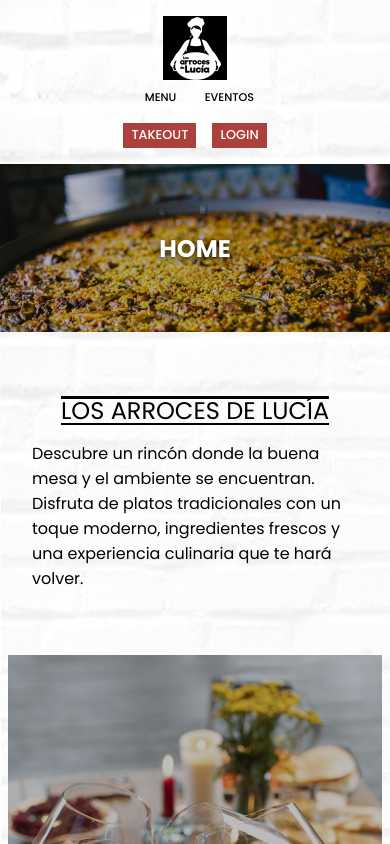
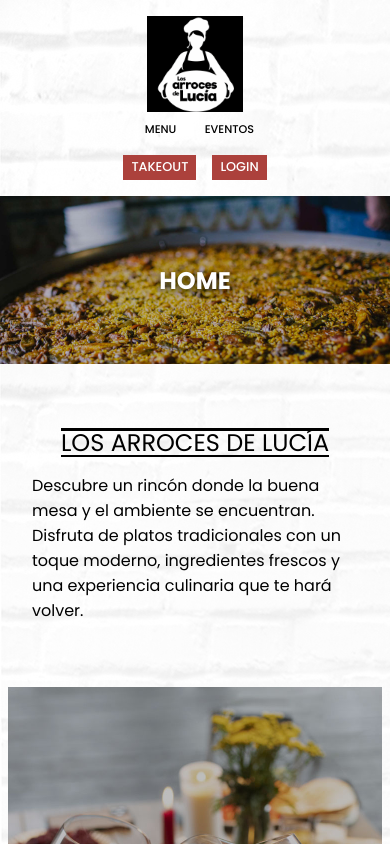
Before and after one commit to MartaCEI/restaurante_frontend, a React (Vite) app: page / in a window 390 px wide. Shown: the top 844 px of the page. Built offline with nearby package versions, Linux system fonts and the light colour scheme; no server answers.

Commit message:
Update css.css

```diff
--- a/src/css/css.css
+++ b/src/css/css.css
@@ -739,6 +739,11 @@ table * {
         gap: 1rem;
     }
 
+    .header-inner {
+        flex-direction: column;
+        gap: 1rem;
+    }
+
     .menu-card,
     .home-containers,
     .events-article {
@@ -785,15 +790,15 @@ table * {
 /* ---------- MÓVILES (<480px) ---------- */
 @media (max-width: 479px) {
 
+    .header-imgdiv {
+        width: 6rem;
+    }
+
+
     /* Header */
     .header-container {
         flex-direction: column;
         gap: 0.5rem;
-    }
-
-    .header-inner {
-        flex-direction: column;
-        gap: 1rem;
     }
 
     .nav-ul {
@@ -802,6 +807,11 @@ table * {
 
     .top-div {
         height: 20vh;
+    }
+
+    .header-inner {
+        flex-direction: column;
+        gap: 1rem;
     }
 
     .top-h2 {
@@ -886,11 +896,6 @@ table * {
 /* ---------- MÓVILES PEQUEÑOS (< 360px) ---------- */
 @media (max-width: 359px) {
 
-    .header-inner {
-        flex-direction: column;
-        gap: 1rem;
-    }
-
     .nav-ul {
         gap: 0.2rem;
     }
@@ -907,6 +912,11 @@ table * {
     .top-h1 {
         font-size: 1.2rem;
         padding: 0 0.3rem;
+    }
+
+    .header-inner {
+        flex-direction: column;
+        gap: 1rem;
     }
 
     /* Menu & Home */
```
